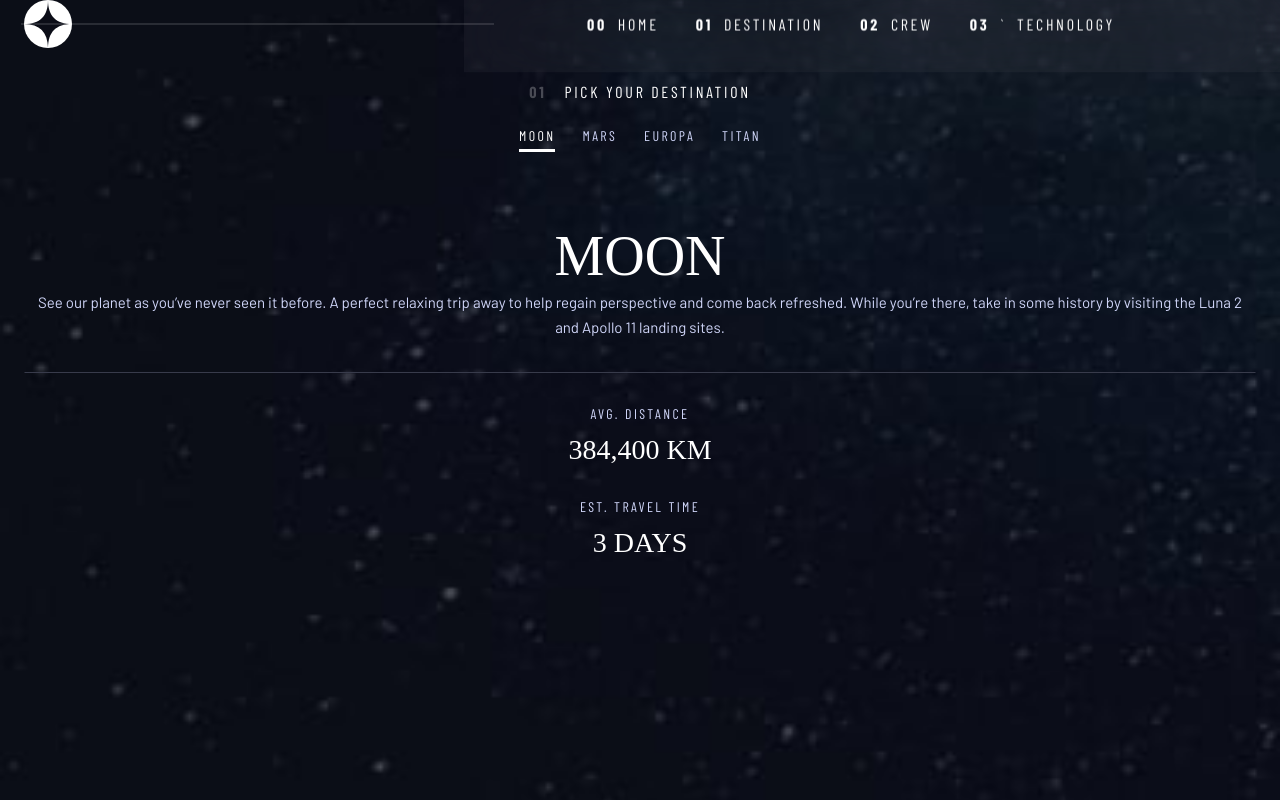
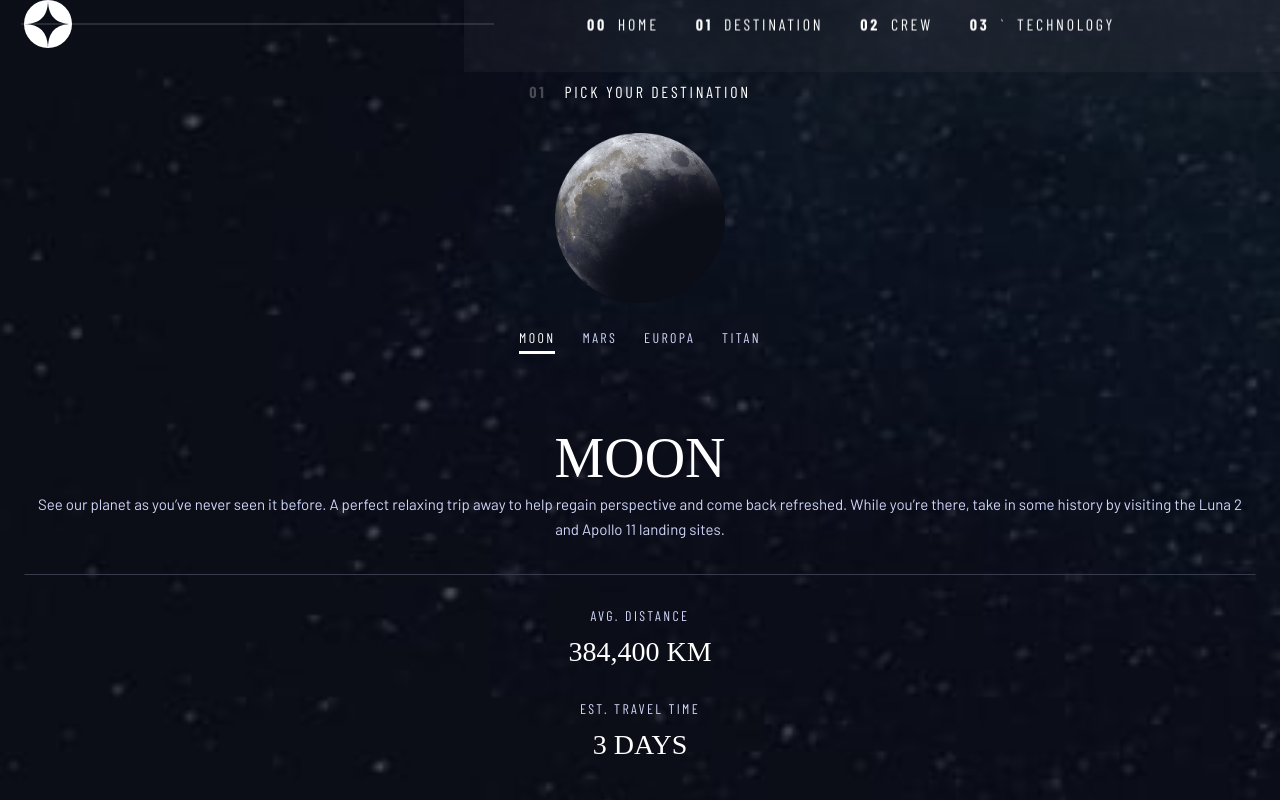
Before and after one commit to jjmbeba/space-tourism, a Next.js app: page /destination in a window 1280 px wide. Built offline with nearby package versions, Linux system fonts and the light colour scheme; a web font is replaced by a local one.

Commit message:
add destination page content images

```diff
--- a/pages/destination.js
+++ b/pages/destination.js
@@ -2,9 +2,10 @@ import Image from "next/image"
 import Header from "../components/Header"
 import {Tab} from '@headlessui/react'
 import data from '../data.json'
+import { useState } from "react"
 
 const destination = () => {
-  console.log(data);
+  const [current, setCurrent] = useState("moon");
   return (
     <div className='h-screen w-screen overflow-x-hidden bg-dest-mob bg-no-repeat bg-center bg-cover'>
         <Header/>
@@ -14,26 +15,22 @@ const destination = () => {
         </h2>
 
         <Tab.Group>
-        {/* <Tab.Panels>
-           { data.destinations.map(({images}) => (
-              <Tab.Panel>
-                <div className="w-full flex items-center justify-center pt-[32px]">
-                  <Image src={images.png} width={170} height={170} alt="planet-image"/>
-                </div>
-            </Tab.Panel>
-            ))}
-        </Tab.Panels> */}
+        <div className="w-full flex items-center justify-center pt-[32px]">
+          <Image priority src={`/destination/image-${current}.png`} width={170} height={170} alt="planet-image"/>
+        </div>
       <Tab.List className='mt-[26px] w-full flex items-center justify-center gap-[27px] font-barlow-condensed text-[14px] leading-[17px] tracking-[2.3625px] text-[#D0D6F9]'>
         {
           data.destinations.map(({name}) => (
-            <Tab className='tab-title'>{name}</Tab>
+            <Tab onClick={(e) => setCurrent(name)} key={name} className='tab-title'>
+              {name}
+            </Tab>
           ))
         }
       </Tab.List>
       <Tab.Panels>
         {
           data.destinations.map((({name, description, distance, travel}) => (
-            <Tab.Panel>
+            <Tab.Panel key={name}>
               <h2 className="font-bellefair text-[56px] leading-[64px] text-center mt-20 uppercase text-white">{name}</h2>
               <p className="mx-[24px] mt-[1px] pb-[32px] text-[15px] leading-[25px] text-[#D0D6F9] font-barlow text-center border border-transparent border-solid border-b-[#383B4B]">
                 {description}
```
